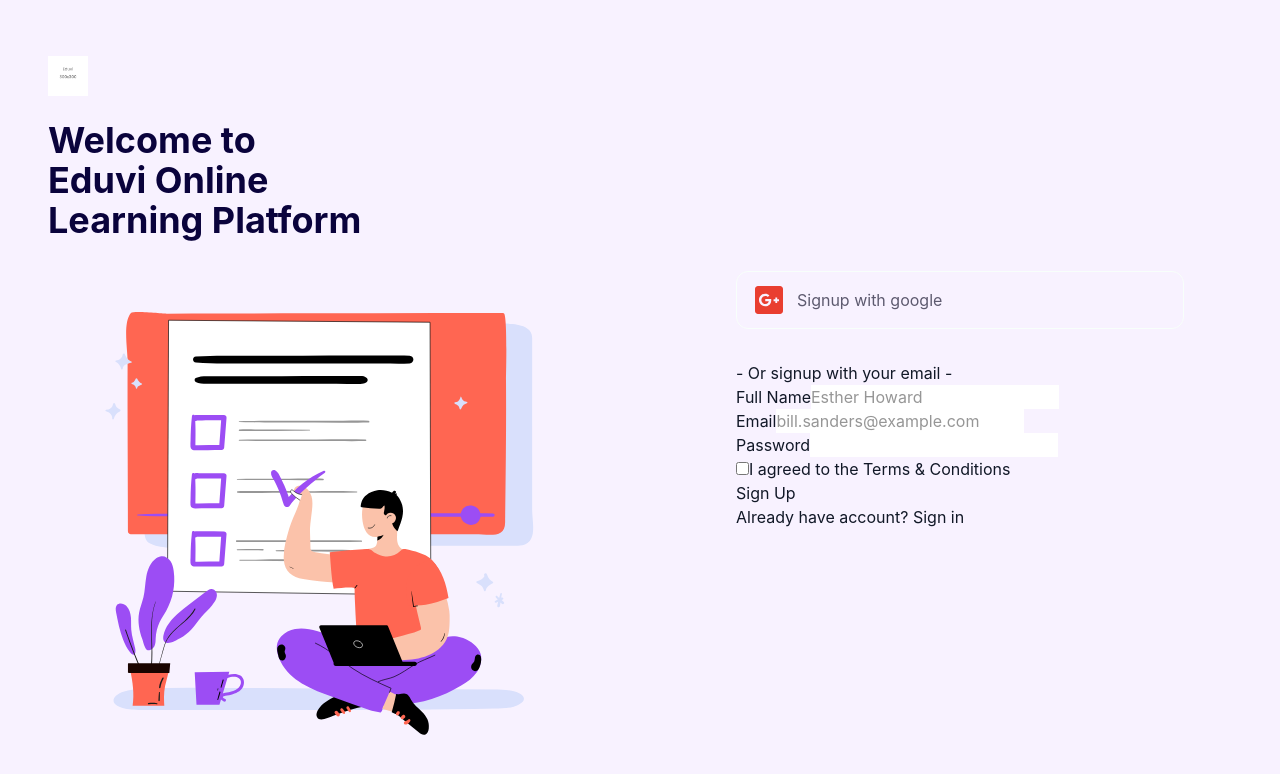
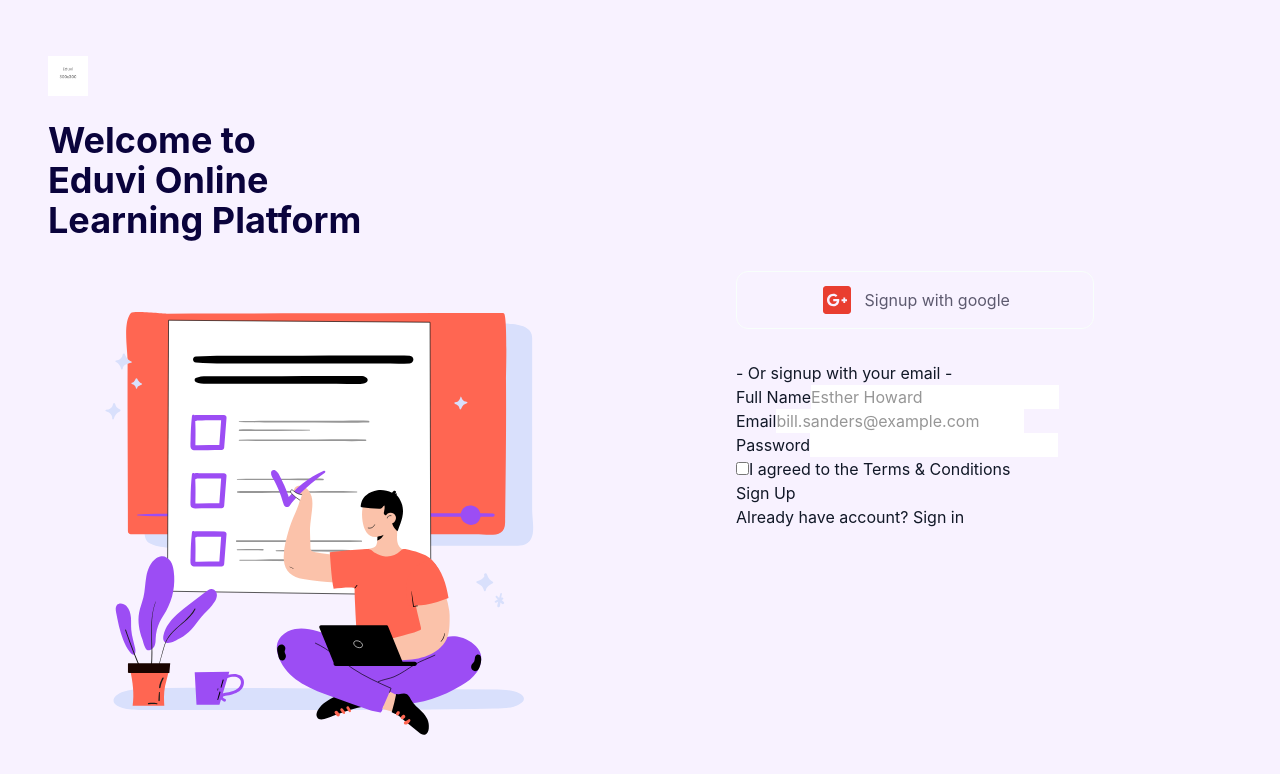
Before and after one commit to albert-byiringiro/eduvi, a React (Vite) app in the folder apps/frontend/: page / in a window 1280 px wide. Shown: the top 774 px of the page. Built offline with nearby package versions, Linux system fonts and the light colour scheme.

Commit message:
feat(auth): add google auth button styles  [refs #12]

```diff
--- a/apps/frontend/src/pages/auth/Signup.tsx
+++ b/apps/frontend/src/pages/auth/Signup.tsx
@@ -24,7 +24,7 @@ export default function Signup() {
       <div className="p-12 flex flex-col justify-center">
         <form className="max-w-md mx-auto w-full">
           {/* Google Sign up */}
-          <button className="w-full flex items-center gap-3 py-3 px-4 border border-gray-300 rounded-lg mb-8 hover:bg-gray-50 transition-colors" type="button">
+          <button className="w-4/5 flex items-center justify-center gap-3 py-3 px-4 border border-gray-300 rounded-lg mb-8 hover:bg-gray-50 transition-colors" type="button">
               <FaGooglePlusSquare size={32} color="#E93E30" />
               <span className="text-gray">Signup with google</span>
             </button>
```
